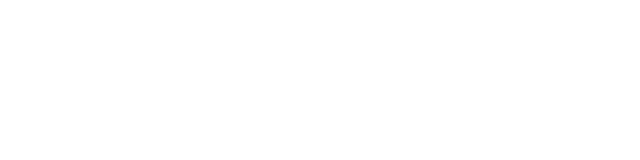
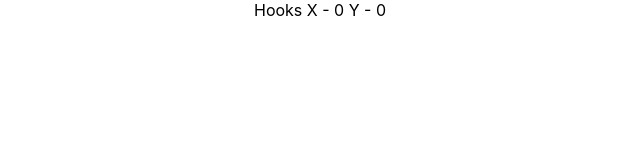
Before and after one commit to wesleyberry/hooks-practice, a React (Create React App) app: page / in a window 1280 px wide. Shown: the top 160 px of the page, without its empty margins (320-960 px from the left). Built offline with nearby package versions, Linux system fonts and the light colour scheme.

Commit message:
run effects but only once

```diff
--- a/src/App.js
+++ b/src/App.js
@@ -6,6 +6,7 @@
 import HookCounterTwo from './components/HookCounterTwo';
 import HookCounterThree from './components/HookCounterThree';
 import HookCounterFour from './components/HookCounterFour';
+import HookMouse from './components/HookMouse';
 import './App.css';
 
 function App() {
@@ -18,6 +19,7 @@
       {/* <HookCounterFour /> */}
       {/* <HookCounterOne /> */}
       {/* <HookPractice /> */}
+      <HookMouse />
     </div>
   );
 }
--- /dev/null
+++ b/src/components/HookMouse.js
@@ -0,0 +1,24 @@
+import React, {useState, useEffect} from 'react'
+
+function HookMouse() {
+
+    const [x, setX] = useState(0);
+    const [y, setY] = useState(0);
+
+    useEffect(() => {
+        window.addEventListener('mousemove', logMousePosition);
+    }, []);
+
+    const logMousePosition = e => {
+        setX(e.clientX);
+        setY(e.clientY);
+    }
+
+    return (
+        <div>
+            Hooks X - {x} Y - {y}
+        </div>
+    )
+}
+
+export default HookMouse
```
